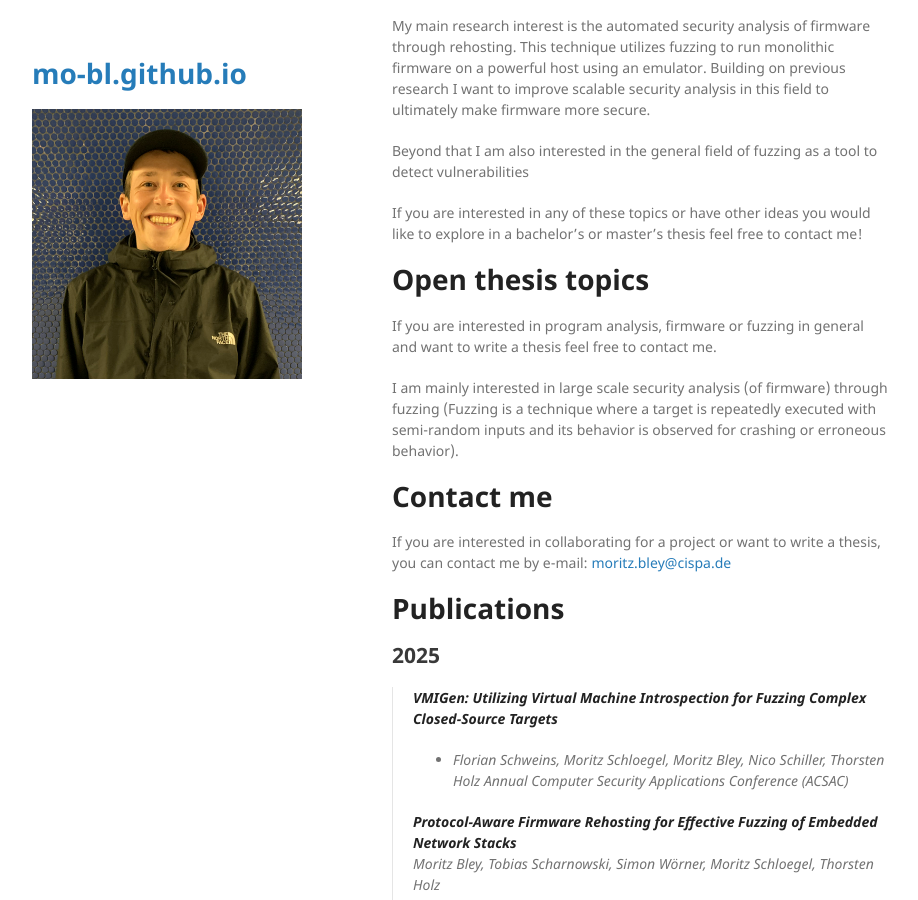
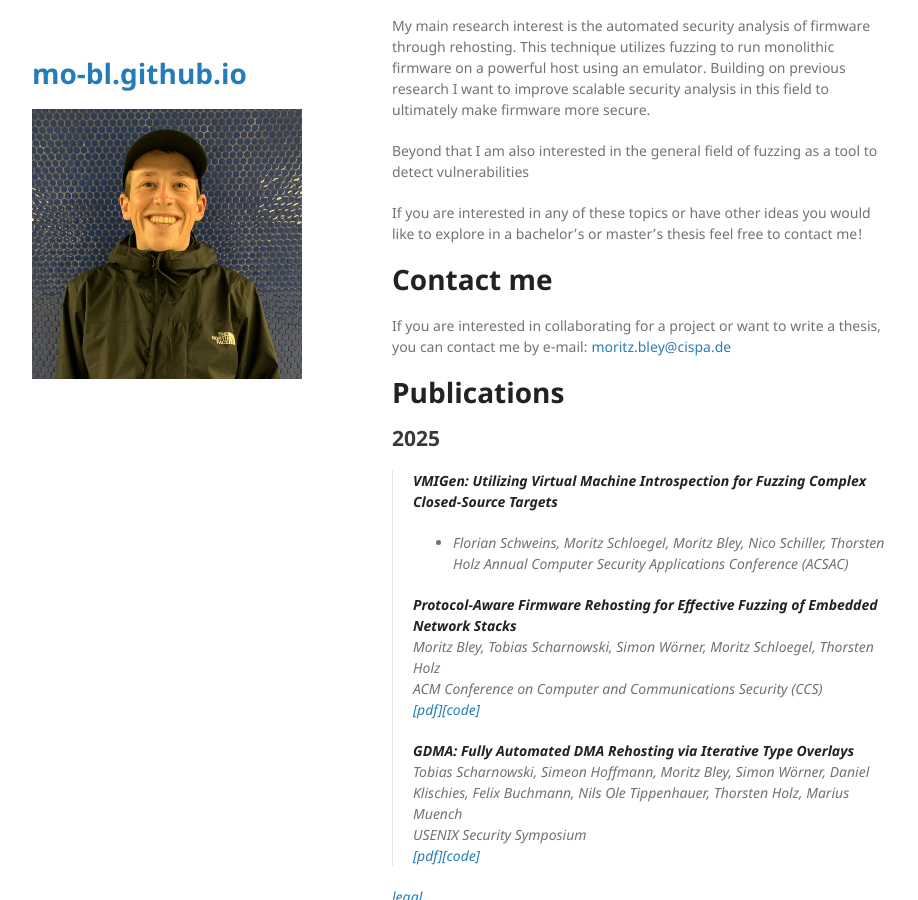
Before and after one commit to mo-bl/mo-bl.github.io, a Jekyll site: the page built from index.md, in a window 1280 px wide and 900 px high, scrolled down 448 px. Shown: the whole window, without its empty margins (178-1096 px from the left). Built offline with Jekyll 4.4.1, drawn with Linux system fonts in a browser that asks for light colours; the repository's description, which GitHub fills in, is left out; our own code applies the rules of GitHub Pages for plain Markdown files.

Commit message:
updated website

```diff
--- a/index.md
+++ b/index.md
@@ -14,11 +14,6 @@ My main research interest is the automated security analysis of firmware through
 Beyond that I am also interested in the general field of fuzzing as a tool to detect vulnerabilities
 
 If you are interested in any of these topics or have other ideas you would like to explore in a bachelor's or master's thesis feel free to contact me!
-
-# Open thesis topics
-If you are interested in program analysis, firmware or fuzzing in general and want to write a thesis feel free to contact me.
-
-I am mainly interested in large scale security analysis (of firmware) through fuzzing (Fuzzing is a technique where a target is repeatedly executed with semi-random inputs and its behavior is observed for crashing or erroneous behavior).
 
 # Contact me
 If you are interested in collaborating for a project or want to write a thesis, you can contact me by e-mail: [moritz.bley@cispa.de](mailto:moritz.bley@cispa.de)
```
